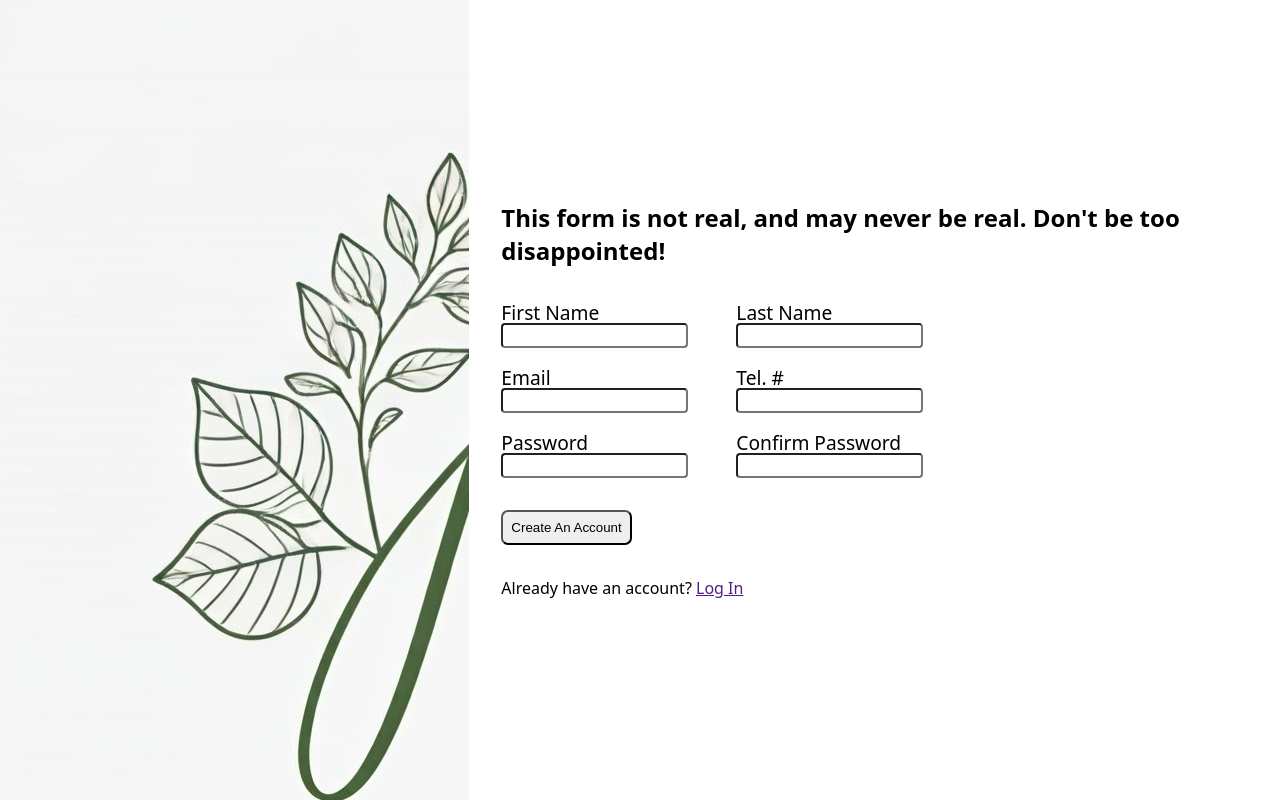
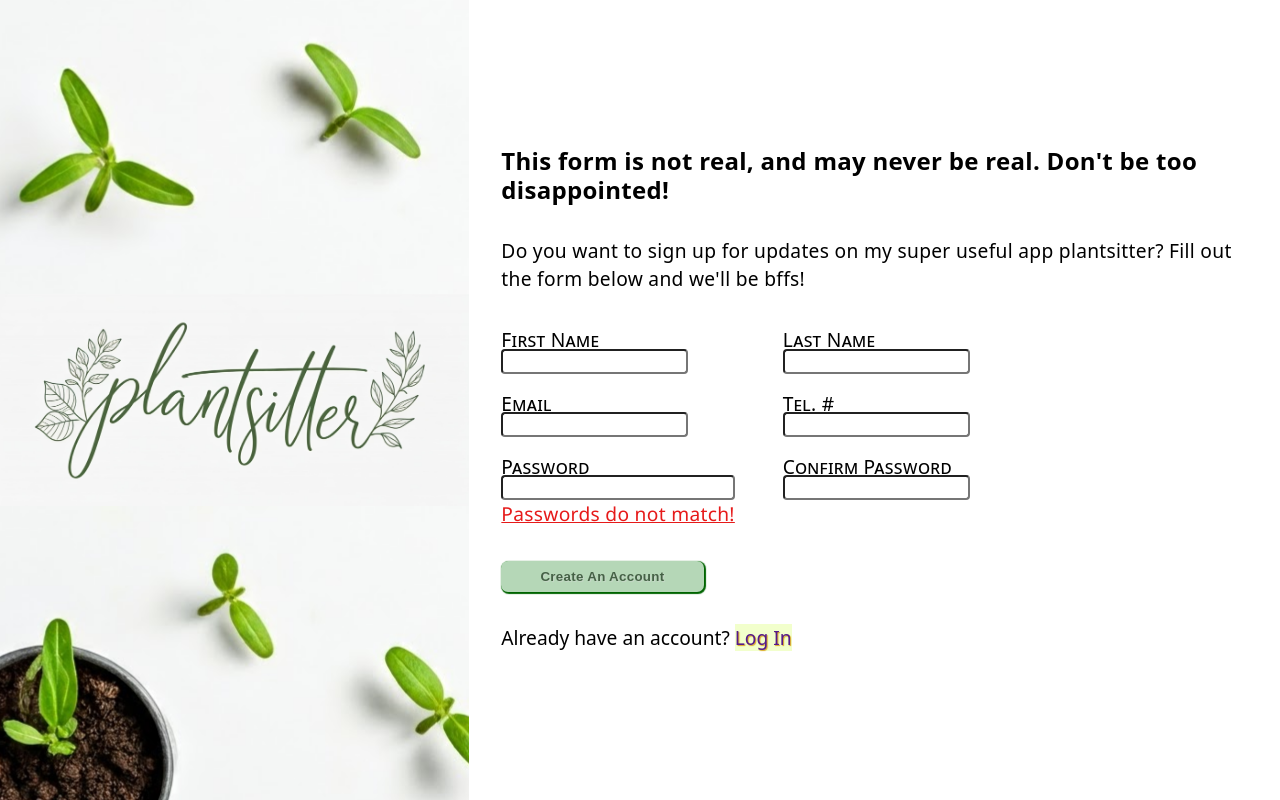
Before and after one commit to hbar1st/TOP-sign-up-form, a plain HTML site: page index.html in a window 1280 px wide. Drawn offline with Linux system fonts and the light colour scheme; a web font is replaced by a local one.

Commit message:
update button styling and error message styling

```diff
--- a/index.html
+++ b/index.html
@@ -17,6 +17,7 @@
     </section>
     <section id="content">
         <h1>This form is not real, and may never be real. Don't be too disappointed!</h1>
+        <h2>Do you want to sign up for updates on my super useful app plantsitter? Fill out the form below and we'll be bffs!</h2>
         <form action="" method="post">
             <div class="row">
                 <div class="field">
@@ -42,6 +43,7 @@
                 <div class="field">
                     <label for="password">Password</label>
                     <input type="password" name="password" id="password">
+                    <p id="error">Passwords do not match!</p>
                 </div>
                 <div class="field">
                     <label for="confirm-pwd">Confirm Password</label>
@@ -51,7 +53,7 @@
 
             <button type="submit">Create An Account</button>
         </form>
-        <p>Already have an account? <a href="">Log In</a></p>
+        <p id="final">Already have an account? <a href="">Log In</a></p>
     </section>
     <script src=""></script>
 </body>
--- a/styles.css
+++ b/styles.css
@@ -10,14 +10,16 @@ body {
     min-height: 100vh;
 }
 
-#brand:after {
-    background-image: url()
-    position: absolute;
-    top: 0;
-    left: 0;
+#logo {
+
+    z-index: 2;
+    width: 100%;
 }
+
 #brand {
-
+    display: flex;
+    flex-direction: column;
+    justify-content: center;
     width: 44vw;
     max-height: 100vh;
     overflow: hidden;
@@ -38,7 +40,13 @@ body {
     align-items: flex-start;
     gap: 2rem;
     padding: 0 2rem;
+    letter-spacing: .3px;
+    line-height: 1.8rem;
 
+    h2 {
+        font-size: 1.2rem;
+        font-weight: 500;
+    }
 }
 
 form {
@@ -46,6 +54,7 @@ form {
     flex-direction: column;
 
     gap: 1rem;
+
     .row {
         display: flex;
         justify-content: space-between;
@@ -59,26 +68,65 @@ form {
             gap: 0px;
 
             label {
-                margin-bottom: -3px;
+                margin-bottom: -.4rem;
+                font-variant: small-caps;
             }
+
             input {
                 font-size: 1.1;
                 padding: 3px;
                 border-radius: 4px;
             }
+
+            #error {
+                color: #e61a1a;
+                text-decoration:underline;
+                text-rendering: geometricPrecision;
+
+            }
         }
     }
+
     button {
         flex: 0;
-        width: fit-content;
-        padding: .5rem;
+        width: calc(50% - 2rem );
+        padding: .5rem 1rem;
         border-radius: 7px;
         margin-top: 1rem;
+        background-color: 	#b5d7b7;
+        color: #456146;
+        font-weight: 600;
+        letter-spacing: .3px;
+        border-style: hidden;
+        outline-color: darkgreen;
+        text-shadow:  #c7d7c8 1px 1px 1px;
+
+        box-shadow: 1px 1px 1px 1px darkgreen;
+
+
     }
+}
+
+button:hover {
+    outline: 2px solid darkgreen;
+    background: linear-gradient(#b5d7b7 0%, darkgreen 100%);
+    color: white;
+    text-shadow: none;
 }
 
 .dokdo-regular {
     font-family: "Dokdo", system-ui;
     font-weight: 400;
     font-style: normal;
-  }
+}
+
+#final {
+    font-size: larger;
+    letter-spacing: initial;
+
+    a {
+        text-decoration: none;
+        background-color: #f2ffcc;
+        text-shadow: rgb(218, 166, 32) 1px 1px 1px;
+    }
+}
```
